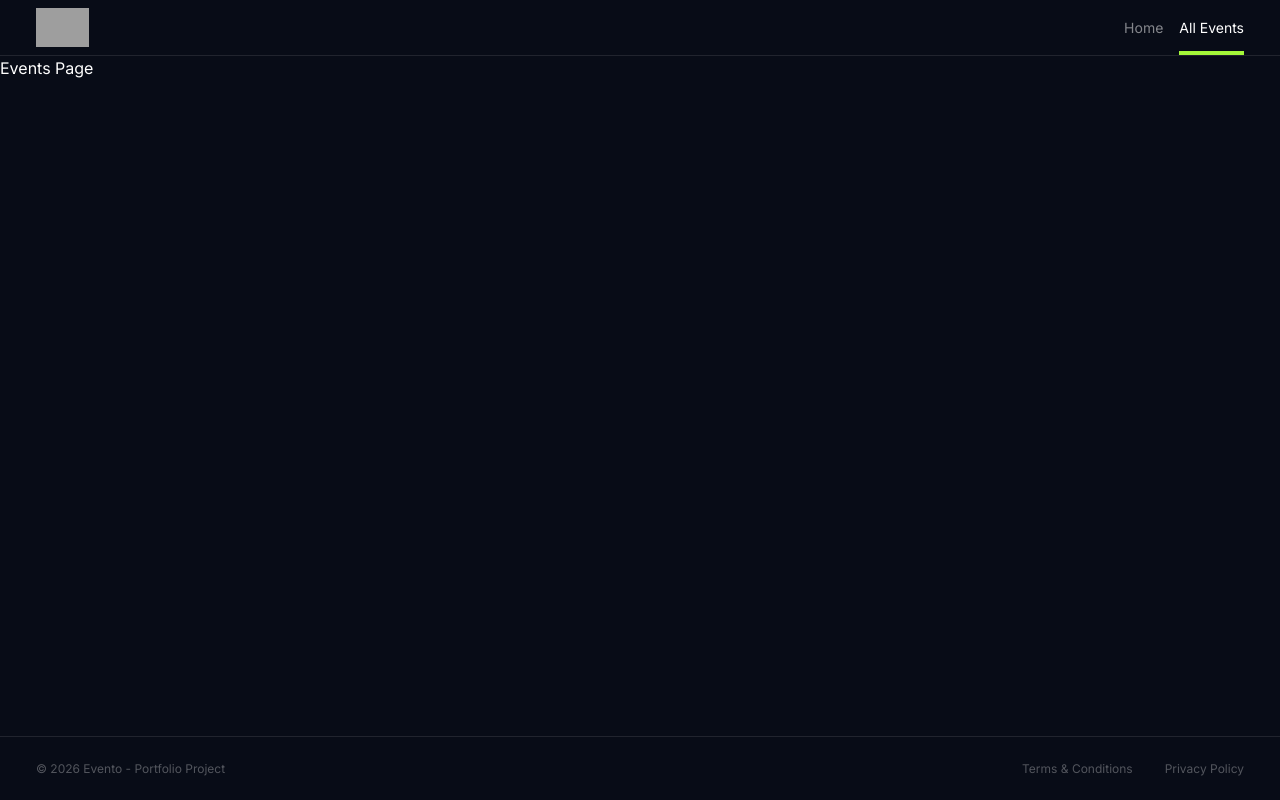
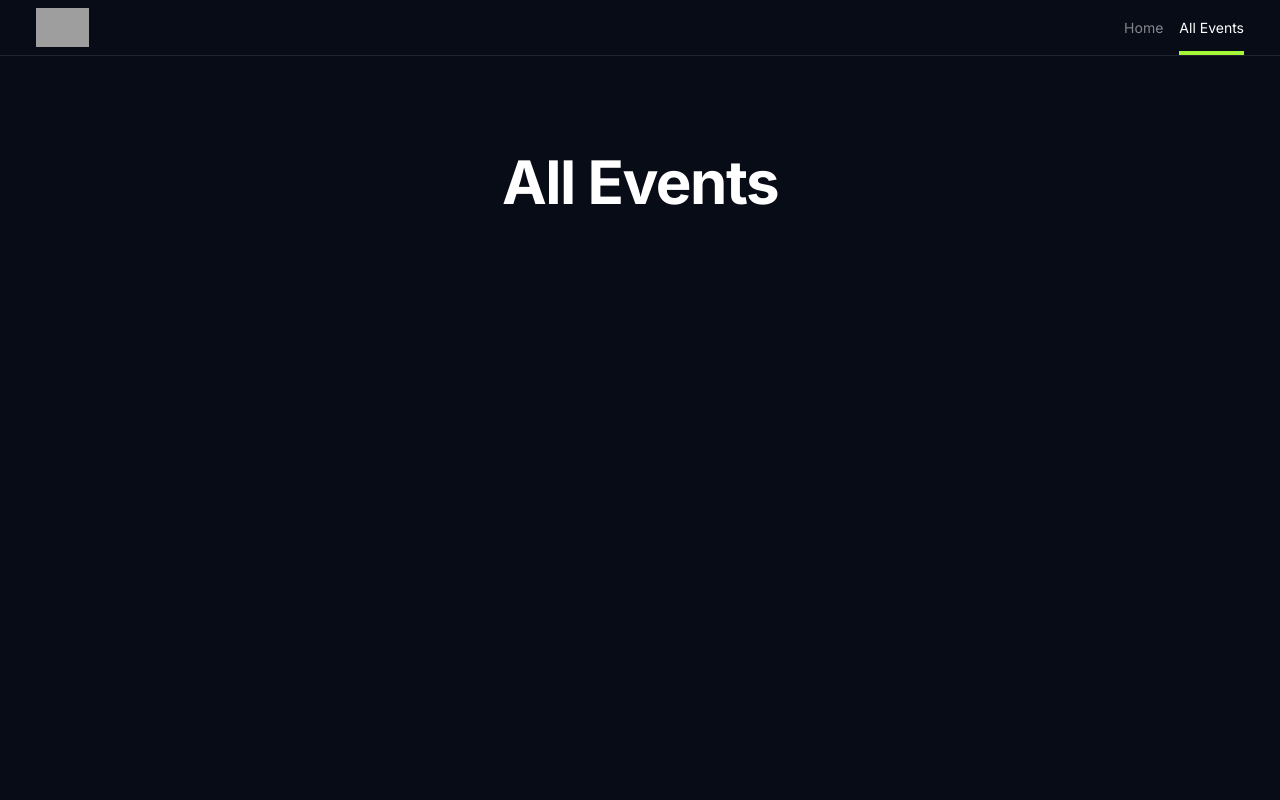
Before and after one commit to danielmuszkiet/evento, a Next.js app: page /events/all in a window 1280 px wide. Shown: the top 800 px of the page. Built offline with nearby package versions, Linux system fonts and the light colour scheme; grey boxes are pictures that could not be loaded.

Commit message:
Add H1 and SearchForm components; implement capitalize helper function and update styles in globals.css

```diff
--- /dev/null
+++ b/src/_components/H1.tsx
@@ -0,0 +1,9 @@
+function H1({ children }: { children: React.ReactNode }) {
+  return (
+    <h1 className="text-3xl font-bold tracking-tight lg:text-6xl">
+      {children}
+    </h1>
+  );
+}
+
+export default H1;
--- /dev/null
+++ b/src/_components/SearchForm.tsx
@@ -0,0 +1,29 @@
+"use client";
+
+import { useRouter } from "next/navigation";
+import { useState } from "react";
+
+function SearchForm() {
+  const [searchText, setSearchText] = useState("");
+  const router = useRouter();
+
+  function handleSubmit(event: React.FormEvent) {
+    event.preventDefault();
+    if (!searchText) return;
+    router.push(`/events/${searchText.toLowerCase()}`);
+  }
+  return (
+    <form className="w-full sm:w-145" onSubmit={handleSubmit}>
+      <input
+        className="h-16 w-full rounded-lg bg-white/7 px-6 ring-accent/50 transition outline-none focus:bg-white/10 focus:ring-2"
+        type="text"
+        placeholder="Search events in any city..."
+        spellCheck={false}
+        value={searchText}
+        onChange={(e) => setSearchText(e.target.value)}
+      />
+    </form>
+  );
+}
+
+export default SearchForm;
--- /dev/null
+++ b/src/_utils/helpers.ts
@@ -0,0 +1,5 @@
+export function capitalize(str: string): string {
+  if (!str) return str;
+  const [first, ...rest] = Array.from(str);
+  return first.toLocaleUpperCase() + rest.join("");
+}
--- a/src/app/events/[city]/page.tsx
+++ b/src/app/events/[city]/page.tsx
@@ -1,3 +1,16 @@
-export default function EventsPage() {
-  return <main>Events Page</main>;
+import H1 from "@/_components/H1";
+import { capitalize } from "@/_utils/helpers";
+
+export default async function EventsPage({
+  params,
+}: {
+  params: Promise<{ city: string }>;
+}) {
+  const { city } = await params;
+
+  return (
+    <main className="flex min-h-[110vh] flex-col items-center px-5 py-24">
+      <H1>{city !== "all" ? `Events in ${capitalize(city)}` : "All Events"}</H1>
+    </main>
+  );
 }
--- a/src/app/globals.css
+++ b/src/app/globals.css
@@ -3,3 +3,27 @@
 @theme {
   --color-accent: #a4f839;
 }
+
+/* SCROLLBAR STYLING */
+/* Chrome, Edge, and Safari */
+::-webkit-scrollbar {
+  width: 10px;
+}
+
+::-webkit-scrollbar-track {
+  background: #0f1015;
+}
+
+::-webkit-scrollbar-thumb {
+  background-color: rgba(255, 255, 255, 0.1);
+}
+
+::-webkit-scrollbar-thumb:hover {
+  background-color: rgba(255, 255, 255, 0.2);
+}
+
+/* Firefox */
+* {
+  scrollbar-width: thin;
+  scrollbar-color: #0f1015 rgba(255, 255, 255, 0.1);
+}
--- a/src/app/page.tsx
+++ b/src/app/page.tsx
@@ -1,11 +1,11 @@
+import H1 from "@/_components/H1";
+import SearchForm from "@/_components/SearchForm";
 import Link from "next/link";
 
 export default function Home() {
   return (
     <main className="flex flex-col items-center justify-center px-3 pt-36">
-      <h1 className="text-3xl font-bold tracking-tight lg:text-6xl">
-        Find events around you
-      </h1>
+      <H1>Find events around you</H1>
       <p className="m-12 mt-7 text-center text-2xl opacity-75 lg:text-3xl">
         Browse more than{" "}
         <span className="font-bold text-accent italic underline">
@@ -14,14 +14,7 @@ export default function Home() {
         around you
       </p>
 
-      <form className="w-full sm:w-145">
-        <input
-          className="h-16 w-full rounded-lg bg-white/7 px-6 ring-accent/50 transition outline-none focus:bg-white/10 focus:ring-2"
-          type="text"
-          placeholder="Search events in any city..."
-          spellCheck={false}
-        />
-      </form>
+      <SearchForm />
 
       <section className="mt-6 flex gap-3 text-sm text-white/50">
         <p>Popular:</p>
```
